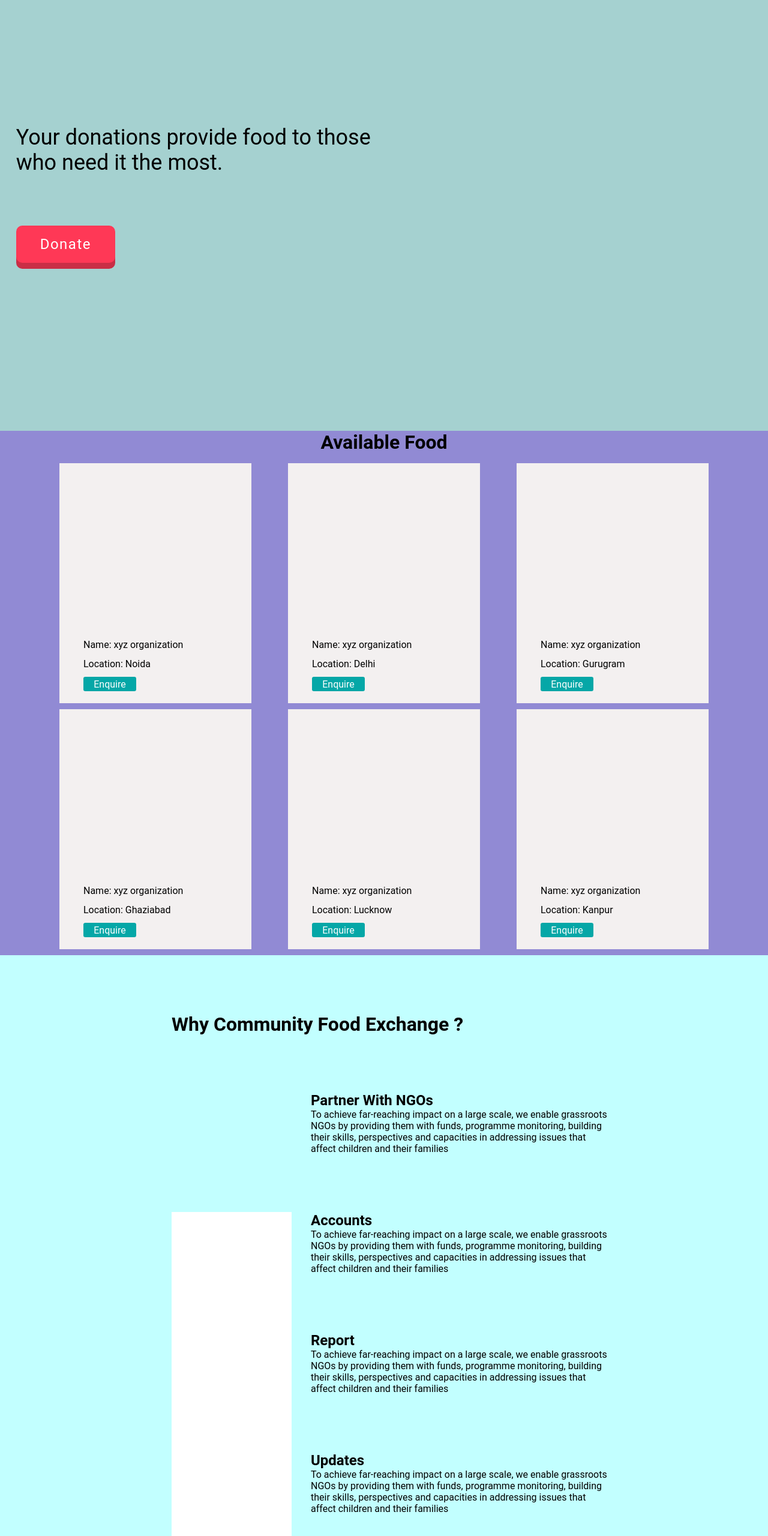
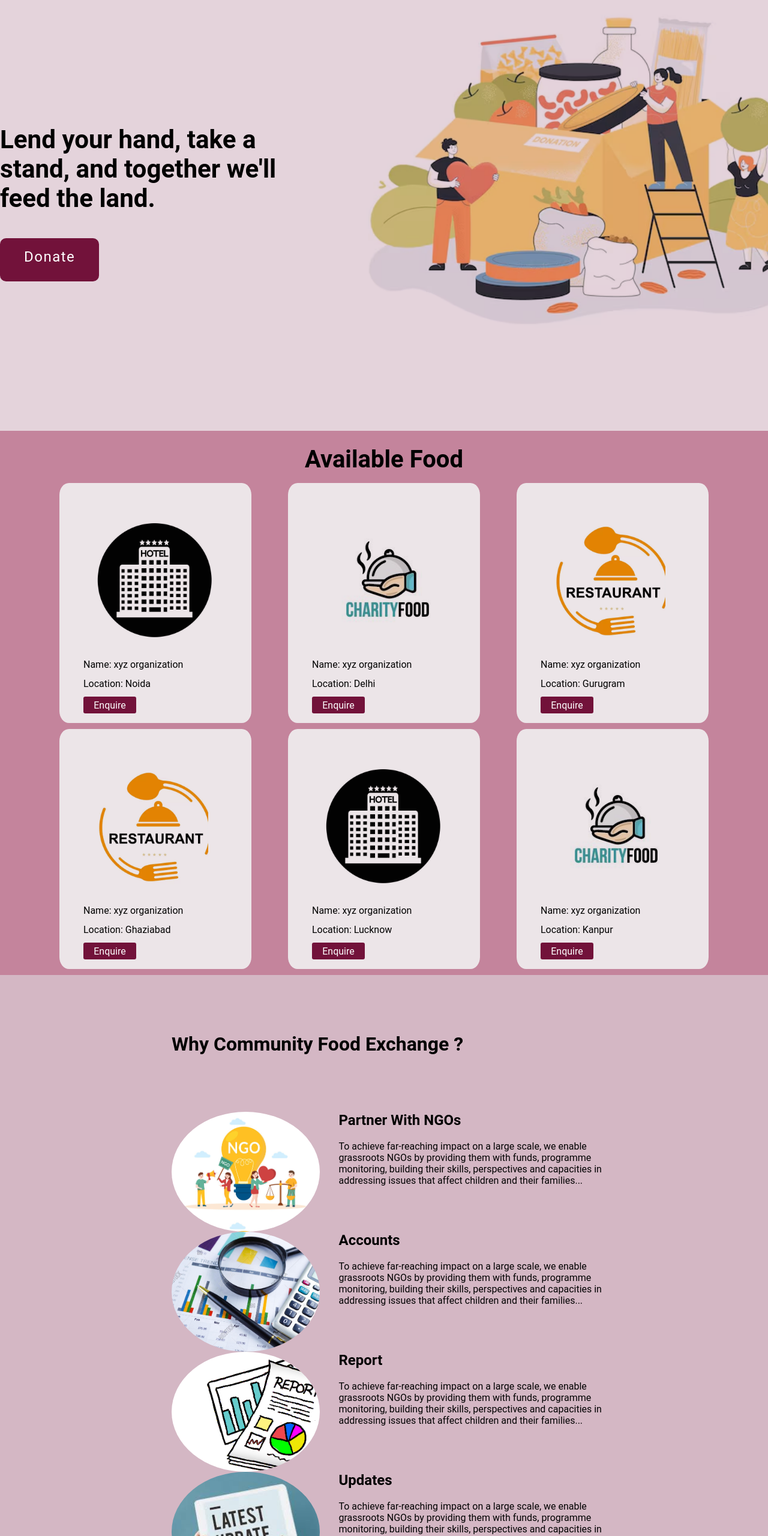
Before and after one commit to pankhuripanday/Frontend_Project1, a plain HTML site: page index.html in a window 1280 px wide. Shown: the part 240-2800 px from the top of the page at 60% size. Drawn offline with Linux system fonts and the light colour scheme.

Commit message:
formatting and further changes

```diff
--- a/index.html
+++ b/index.html
@@ -49,8 +49,8 @@
     <div class="hero">
       <div class="hero1">
           <div class="hero-part1">
-              <p>Your donations provide food to those who need it the most.</p>
-              <br><br>
+              <p><h3>Lend your hand, take a stand, and together we'll feed the land.</h3></p>
+              <br>
               <button class="button-donate" id="donate-button" onclick="donate()"><a id="donate-page" onclick="donate()" href="food-register.html">Donate</a></button>
           </div>
           <div class="hero-part2"></div>
@@ -137,7 +137,7 @@
                     <p>To achieve far-reaching impact on a large scale,
                         we enable grassroots NGOs by providing them with funds, programme monitoring,
                         building their skills,
-                        perspectives and capacities in addressing issues that affect children and their families</p>
+                        perspectives and capacities in addressing issues that affect children and their families...</p>
                 </div>
             </div>
             <div class="hero2-item2">
@@ -147,7 +147,7 @@
                     <p>To achieve far-reaching impact on a large scale,
                         we enable grassroots NGOs by providing them with funds, programme monitoring,
                         building their skills,
-                        perspectives and capacities in addressing issues that affect children and their families</p>
+                        perspectives and capacities in addressing issues that affect children and their families...</p>
                 </div>
             </div>
             <div class="hero2-item3">
@@ -157,7 +157,7 @@
                     <p>To achieve far-reaching impact on a large scale,
                         we enable grassroots NGOs by providing them with funds, programme monitoring,
                         building their skills,
-                        perspectives and capacities in addressing issues that affect children and their families</p>
+                        perspectives and capacities in addressing issues that affect children and their families...</p>
                 </div>
             </div>
             <div class="hero2-item4">
@@ -167,7 +167,7 @@
                     <p>To achieve far-reaching impact on a large scale,
                         we enable grassroots NGOs by providing them with funds, programme monitoring,
                         building their skills,
-                        perspectives and capacities in addressing issues that affect children and their families</p>
+                        perspectives and capacities in addressing issues that affect children and their families...</p>
                 </div>
             </div>
 
@@ -184,12 +184,9 @@
 
                 <div class="hero3-img"></div>
                 <div class="hero3-img-data">
-                    <h2>What We Do & Why We Do ?</h2>
+                    <h1>What We Do & How We Impact?</h1>
                     <br><br>
-                    <p>To achieve far-reaching impact on a large scale,
-                        we enable grassroots NGOs by providing them with funds, programme monitoring,
-                        building their skills,
-                        perspectives and capacities in addressing issues that affect children and their families</p>
+                    <p>To make a big difference, we support grassroots NGOs by giving them funds, helping with program checks, and building their skills. We also help them see things from new angles and grow their abilities so they can better address the challenges facing children and their families.</p>
                 </div>
 
         </div>
--- a/style.css
+++ b/style.css
@@ -11,7 +11,7 @@
     display: flex;
     align-items: center;
     justify-content:space-between;
-    background-color: rgba(26, 32, 44);
+    background-color: rgb(114, 18, 58);
     height: 5.5rem;
 }
 
@@ -34,12 +34,15 @@
 .nav-logo{
     color: #FFFFFF;
     width:70rem;
+    margin-left: 10px;
     justify-content: left;
     font-size: 1.9rem;
+    font-weight: 600;
 }
 .nav-logo a{
     text-decoration: none;
     color: #FFFFFF;
+    font-family: monospace;
 }
 
 .home{
@@ -193,7 +196,7 @@
 .hero{
     height: 54.37rem;
     width: 100%;
-    background-color:rgb(165, 209, 208) ;
+    background-color:rgb(228, 211, 219) ;
     display: flex;
     align-items: center;
     justify-content: space-around;
@@ -216,28 +219,29 @@
     padding: 1.06rem 2.5rem;
     border-radius: 0.625rem;
     border: 0;
-    background-color: rgb(255, 56, 86);
+    background-color: rgb(114, 18, 58);
     letter-spacing: 0.094rem;
-    font-size: 0.938rem;
+    font-size: 0.940rem;
     transition: all 0.3s ease;
-    box-shadow: rgb(201, 46, 70) 0px 10px 0px 0px;
+    box-shadow: rgb(114, 18, 58) 0px 10px 0px 0px;
     color: hsl(0, 0%, 100%);
     cursor: pointer;
   }
   .button-donate:hover {
-    box-shadow: rgb(201, 46, 70) 0px 7px 0px 0px;
+    box-shadow: rgb(114, 18, 58) 0px 7px 0px 0px;
   }
   .button-donate:active {
-    background-color: rgb(255, 56, 86);
-    box-shadow: rgb(201, 46, 70) 0px 0px 0px 0px;
+    background-color: rgb(114, 18, 58);
+    box-shadow: rgb(114, 18, 58) 0px 0px 0px 0px;
     transform: translateY(5px);
     transition: 200ms;
   }
 .hero-part2{
-    width: 37.5rem;
-    height: 25rem;
+    width: 50rem;
+    height: 35rem;
     /* background-color: #FFFFFF; */
     background-image: url("hero.jpg");
+    mix-blend-mode: multiply;
     background-size: cover;
     border-radius: 0.625rem;
 }
@@ -250,7 +254,7 @@
 /* hero2 */
 
 .hero2{
-    background-color: rgb(194, 255, 255);
+    background-color: #d4b7c4;
     height: 74.75rem;
     display: flex;
     align-items: center;
@@ -267,9 +271,14 @@
     padding-bottom: 6rem;
     margin-left: 1.25rem;
     margin-right: 1.25;
-    background-color: rgb(194, 255, 255);
+    background-color: #d4b7c4;
 
 
+}
+.hero2-part1 p{
+    color: #020202;
+    font-size: 1rem;
+    margin-top: 1.25rem;
 }
 .heading{
     width:45.5rem;
@@ -283,10 +292,11 @@
 }
 
 .hero2-img1{
-    width: 12.5rem;
+    width: 17rem;
     height: 12.5rem;
     background-image: url("hero2-img1.jpg");
-    background-size: cover;
+    background-size: contain;
+    border-radius: 100%;
 }
 .hero2-img1-data{
     width: 31rem;
@@ -301,11 +311,12 @@
 }
 
 .hero2-img2{
-    width: 12.5rem;
+    width: 17rem;
     height: 12.5rem;
     background-color: #FFFFFF;
     background-image: url("hero2-img2.jpg");
     background-size: cover;
+    border-radius: 100%;
 }
 .hero2-img2-data{
     width: 31rem;
@@ -321,11 +332,12 @@
 
 
 .hero2-img3{
-    width: 12.5rem;
+    width: 17rem;
     height: 12.5rem;
     background-color: #FFFFFF;
     background-image: url("hero2-img3.jpg");
-    background-size: cover;
+    background-size:cover;
+    border-radius:100%;
 }
 .hero2-img3-data{
     width: 31rem;
@@ -341,11 +353,12 @@
 }
 
 .hero2-img4{
-    width: 12.5rem;
+    width: 17rem;
     height: 12.5rem;
     background-color: #FFFFFF;
     background-image: url("hero2-img4.jpg");
     background-size: cover;
+    border-radius: 100%;
 }
 .hero2-img4-data{
     width: 31rem;
@@ -359,7 +372,7 @@
 
 .hero3{
     height: 37.5rem;
-    background-color: rgb(139, 181, 181);
+    background-color: #a44c70;
 }
 .hero3-item{
     height: 17.62rem;
@@ -371,18 +384,22 @@
 
 }
 .hero3-img{
-    width: 12.5rem;
-    height: 12.5rem;
+    width: 16rem;
+    height: 14rem;
      background-color: #FFFFFF;
     background-image: url("hero3.jpg");
     background-size: cover;
+    border-radius: 100%;
 }
 .hero3-img-data{
     width: 31rem;
     height: 10.25rem;
     padding-left: 2rem;
 }
-
+.hero3-img-data p{
+    color: #020202;
+    font-size: 1rem;
+}
 #enquire-page{
     color: #FFFFFF;
     text-decoration: none;
@@ -393,7 +410,7 @@
 
 /* body */
 .cloth-wear{
-    background-color: #918ad4;
+    background-color: #c4849c;
 }
 .men-heading{
     display: flex;
@@ -403,10 +420,16 @@
 .men-heading span{
     color:rgb(5, 167, 167) ;
 }
+.men-heading h1{
+    color: rgb(0, 0, 0);
+    font-size: 2.5rem;
+    margin-top: 1.5rem;
+}
 .box-1{
-    background-color: rgb(243, 240, 240);
+    background-color: #ece5e8;
     height: 25rem;
     width: 20rem;
+    border-radius: 5%;
     margin-left: 3rem;
     margin-bottom: 0.625rem;
     margin-right: 0.625rem;
@@ -424,15 +447,16 @@
     width: 15rem;
     height: 15rem;
     background-size: cover;
+    mix-blend-mode: multiply;
     margin-top: 2.5rem;
     margin-left: 2.5rem;
     border-radius: 0.5rem;
 }
 .box-text button{
     color: white;
-    background-color:rgb(5, 167, 167);
+    background-color:#72123a;
     border: none;
-    height: 1.5rem;
+    height: 1.75rem;
     width: 5.5rem;
     margin-top: 0.5rem;
     border-radius: 0.2rem;
@@ -440,11 +464,12 @@
 }
 
 .box-2{
-    background-color: rgb(243, 240, 240);
+    background-color:  #ece5e8;
     height: 25rem;
     width: 20rem;
     margin-bottom: 0.625rem;
     margin-right: 0.625rem;
+    border-radius: 5%;
 }
 .box-2 p{
     margin-left: 2.5rem;
@@ -457,14 +482,16 @@
     height: 15rem;
     background-size: cover;
     margin-top: 2.5rem;
-    margin-left: 2.5rem;
+    margin-left: 1rem;
     border-radius: 0.5rem;
+    mix-blend-mode: multiply;
 }
 .box-3{
-    background-color: rgb(243, 240, 240);
+    background-color: #ece5e8;
     height: 25rem;
     width: 20rem;
     margin-right: 3rem;
+    border-radius: 5%;
 }
 
 .box-3 p{
@@ -477,8 +504,9 @@
     height: 15rem;
     background-size: cover;
     margin-top: 2.5rem;
-    margin-left: 2.5rem;
+    margin-left: .5rem;
     border-radius: 0.5rem;
+    mix-blend-mode: multiply;
 }
 .boxes{
     display: flex;
@@ -493,12 +521,14 @@
 .our-partners{
     width: 100%;
     height: 50rem;
-    background-color: #bebec8;
+    background-color: #d4b7c4;
 }
 
 .our-partners h1{
     color: #130f0e;
+    font-size: 2.5rem;
     text-align: center;
+    padding: 1rem;;
 }
 .row1{
     display: flex;
@@ -511,6 +541,7 @@
     height: 18.75rem;
     margin-top: 3.12rem;
     background-image: url("ngo.jpg");
+    mix-blend-mode: multiply;
     background-size: cover;
 }
 
@@ -519,7 +550,9 @@
     height: 18.75rem;
     margin-top: 3.12rem;
     background-image: url("hotel.jpg");
+    mix-blend-mode: multiply;
     background-size: contain;
+
 }
 
 .row2{
@@ -533,6 +566,7 @@
     height: 18.75rem;
     margin-top: 3.12rem;
     background-image: url("delivery.jpg");
+    mix-blend-mode: multiply;
     background-size: cover;
 }
 
@@ -542,6 +576,7 @@
     background-color: #130f0e;
     margin-top: 3.12rem;
     background-image: url("resturant.jpg");
+    mix-blend-mode: multiply;
     background-size: cover;
 }
 
@@ -552,7 +587,7 @@
 .register{
     height: 54.37rem;
     width: 100%;
-    background-color: rgb(131, 152, 152);
+    background-color:#e0d3d9;
     display: flex;
     align-items: center;
     justify-content: center;
@@ -662,7 +697,7 @@
   }
 
   .submit {
-    background-color: #08d;
+    background-color: #72123a;
     border-radius: 0.75rem;
     border: 0;
     box-sizing: border-box;
@@ -677,7 +712,7 @@
   }
 
   .submit:active {
-    background-color: #06b;
+    background-color: #e784b4;
   }
 
 
@@ -738,7 +773,7 @@
 
 
 footer {
-    background-color: #333;
+    background-color: #841443;
     color: #fff;
     padding: 40px 0;
     text-align: center;
@@ -802,7 +837,7 @@ footer {
 }
 
 .footer-info {
-    border-top: 1px solid #444;
+    border-top: 1px solid #5e0c2e;
     padding-top: 1.25rem;
     margin-top: 1.25rem;
     font-size: 0.880rem;
```
Also changed, not shown: partners.html (+1 -1 lines), delivery.jpg (added), hero.jpg (added), hero2-img1.jpg (added), hero2-img2.jpg (added), hero2-img3.jpg (added), hero2-img4.jpg (added), hero3.jpg (added), hotel.jpg (added), ngo.jpg (added), resturant.jpg (added).
